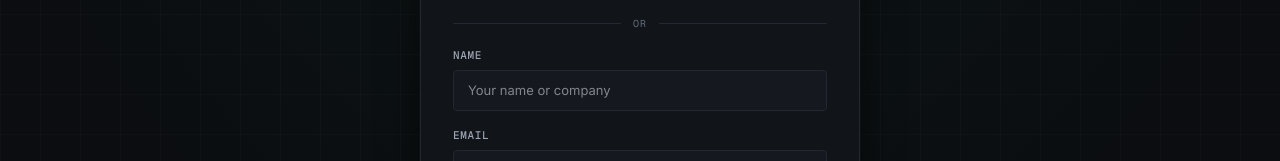
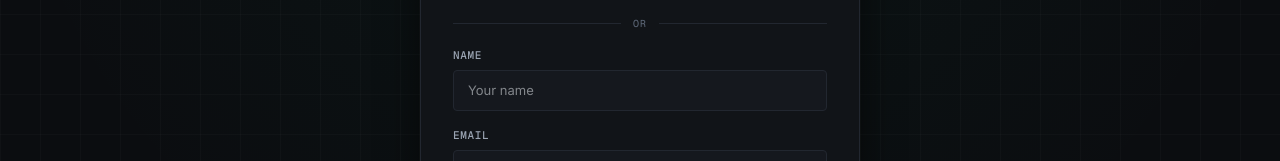
Before and after one commit to KrishSharma4406/Business-Automation, a Next.js app: page /auth/register in a window 1280 px wide. Shown: the part 266-427 px from the top of the page. Built offline with nearby package versions, Linux system fonts and the light colour scheme; no server answers.

Commit message:
Feat: Edit Register page UI

```diff
--- a/src/app/auth/register/page.tsx
+++ b/src/app/auth/register/page.tsx
@@ -42,7 +42,7 @@ export default function RegisterPage() {
     const confirm = formData.get("confirm") as string;
 
     if (password !== confirm) {
-      setError("Access keys do not match. Verify password entry.");
+      setError("Passwords do not match.");
       setLoading(false);
       return;
     }
@@ -62,7 +62,7 @@ export default function RegisterPage() {
       const data = await response.json();
 
       if (!response.ok) {
-        throw new Error(data.error || "Workspace node provisioning failed.");
+        throw new Error(data.error || "Registration failed.");
       }
 
       // Automatically authenticate session and go directly to main dashboard
@@ -147,7 +147,7 @@ export default function RegisterPage() {
                 id="name"
                 name="name"
                 type="text"
-                placeholder="Your name or company"
+                placeholder="Your name"
                 required
                 className="az-field-input"
               />
@@ -196,7 +196,7 @@ export default function RegisterPage() {
 
             <div className="az-field">
               <label htmlFor="confirm" className="az-field-label">
-                Confirm Password
+                Confirm password
               </label>
               <input
                 id="confirm"
```
